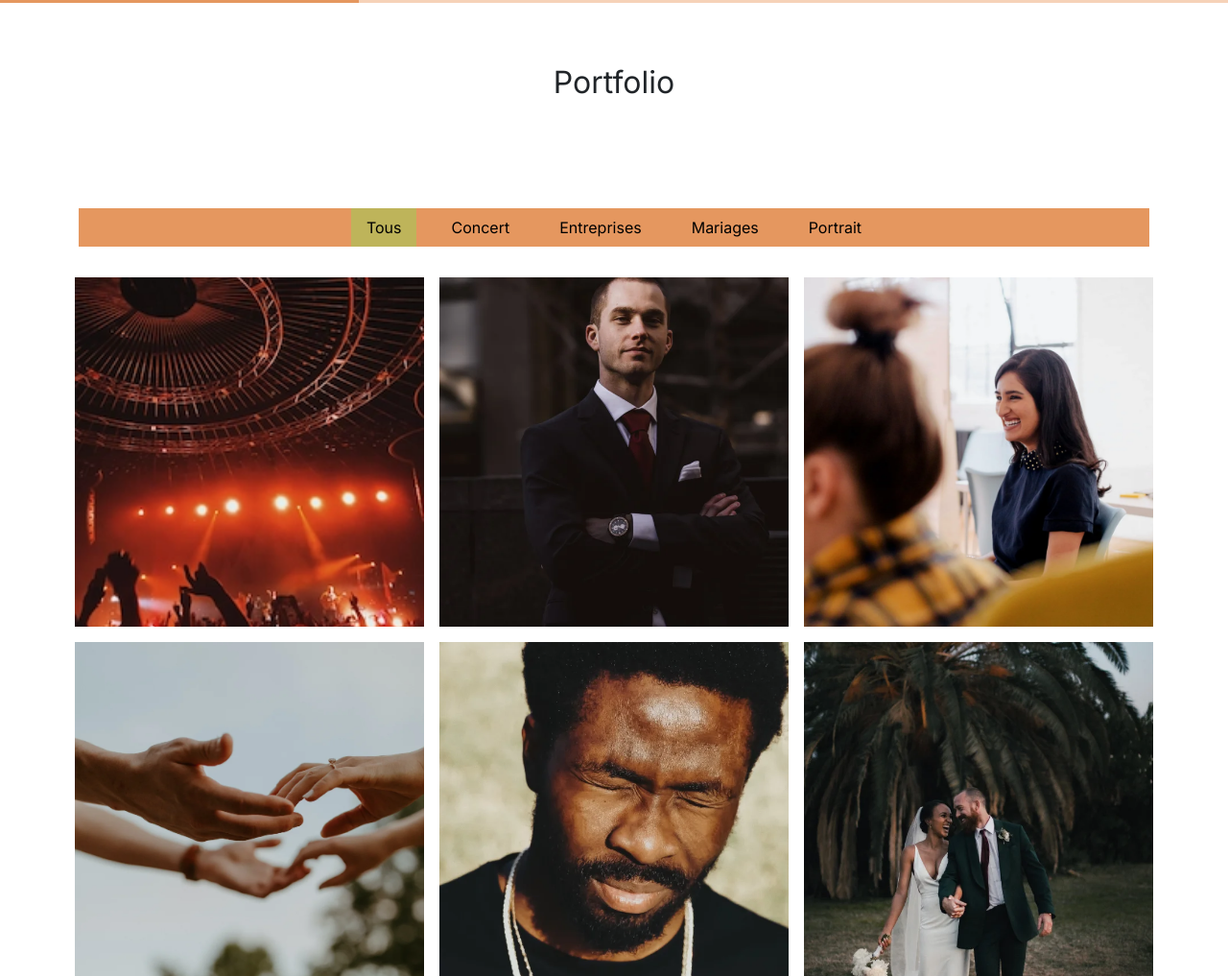
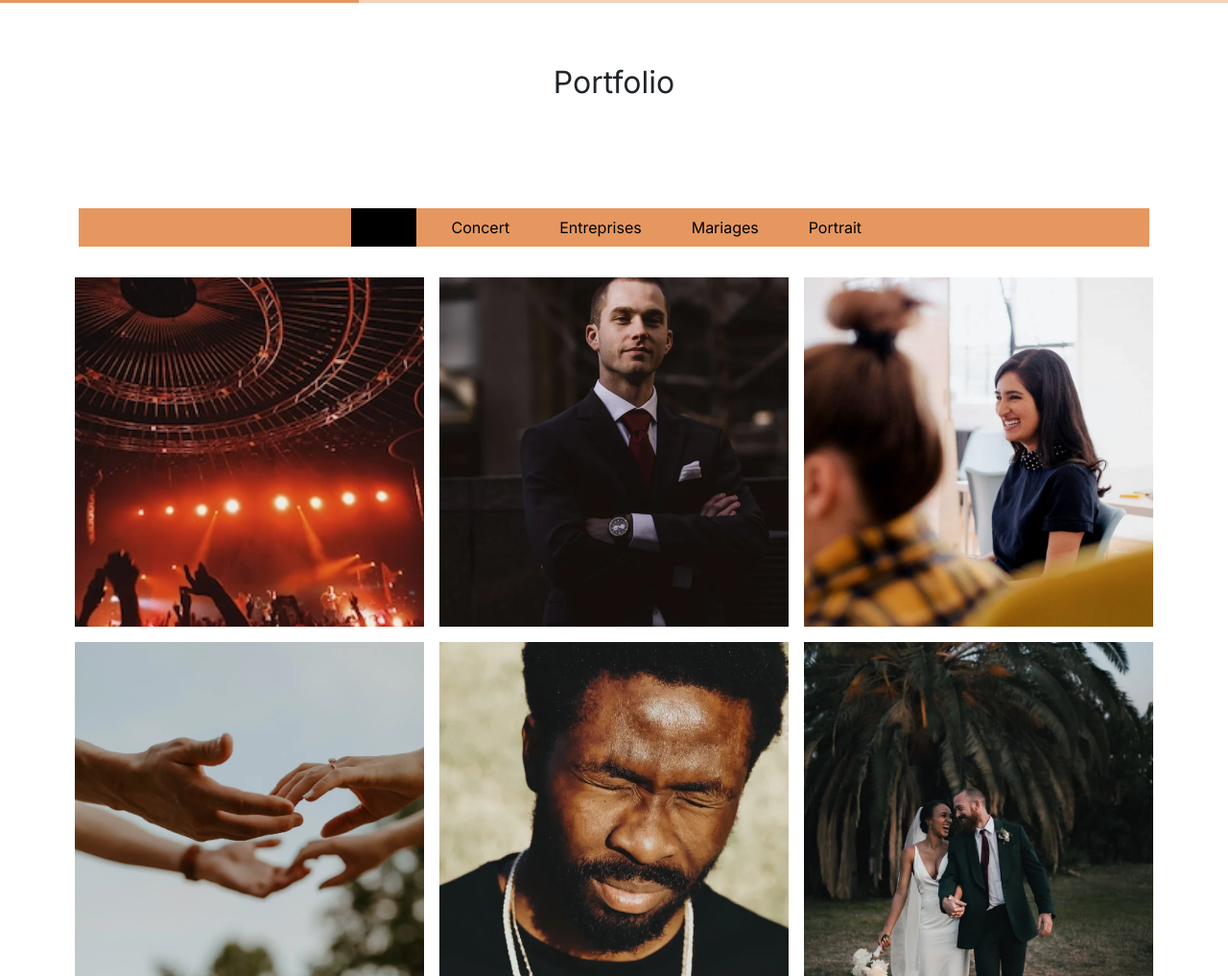
Before and after one commit to Theryalexis/ninacarducci, a plain HTML site: page index.html in a window 1280 px wide. Shown: the part 1257-2274 px from the top of the page at 96% size. Drawn offline with nearby package versions, Linux system fonts and the light colour scheme; files that its build step writes are made by us from their sources.

Commit message:
modification style css

```diff
--- a/assets/style.css
+++ b/assets/style.css
@@ -101,7 +101,7 @@ img {
 }
 .nav-pills .nav-link.active, .nav-pills .show > .nav-link {
 	color: #000;
-	background-color: #BEB45A;
+	background-color: #000;
 	border-radius:0 ;
 }
 .nav-pills .nav-link {
```
Also changed, not shown: assets/style.min.css.
